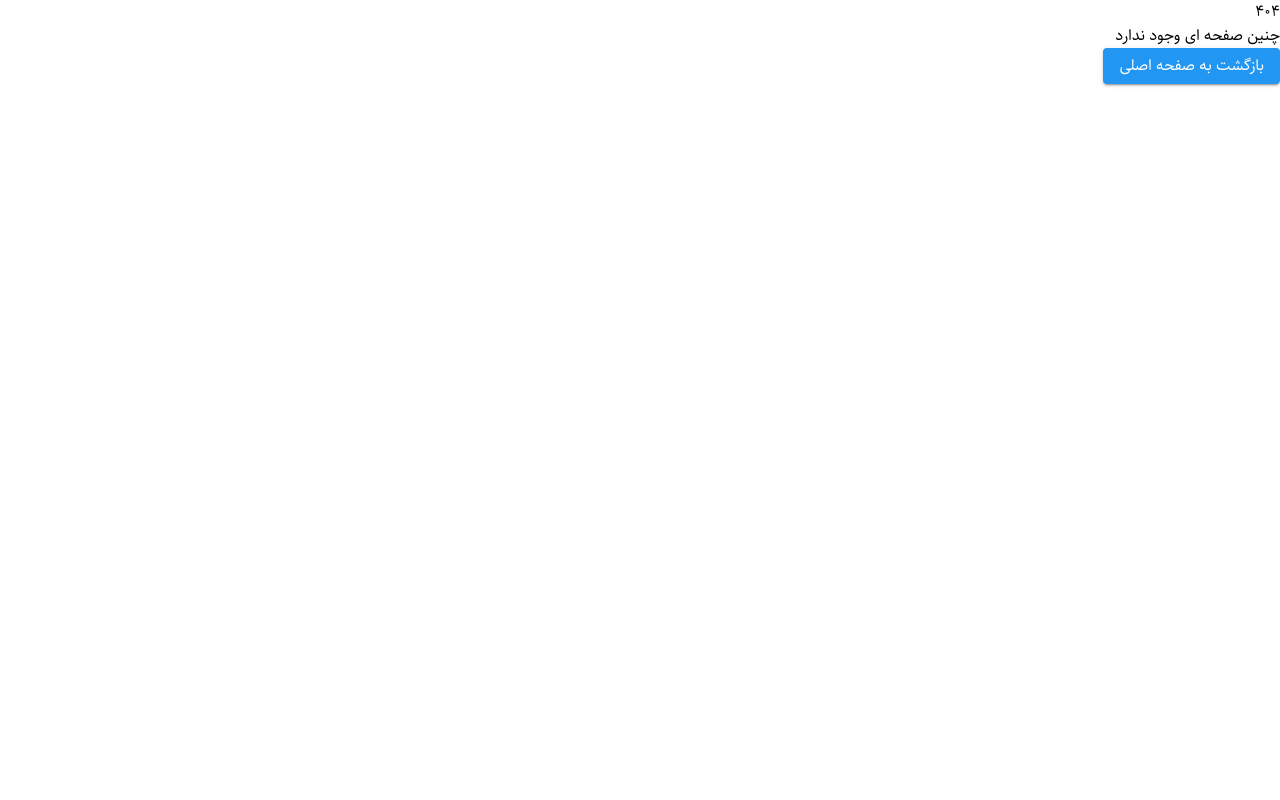
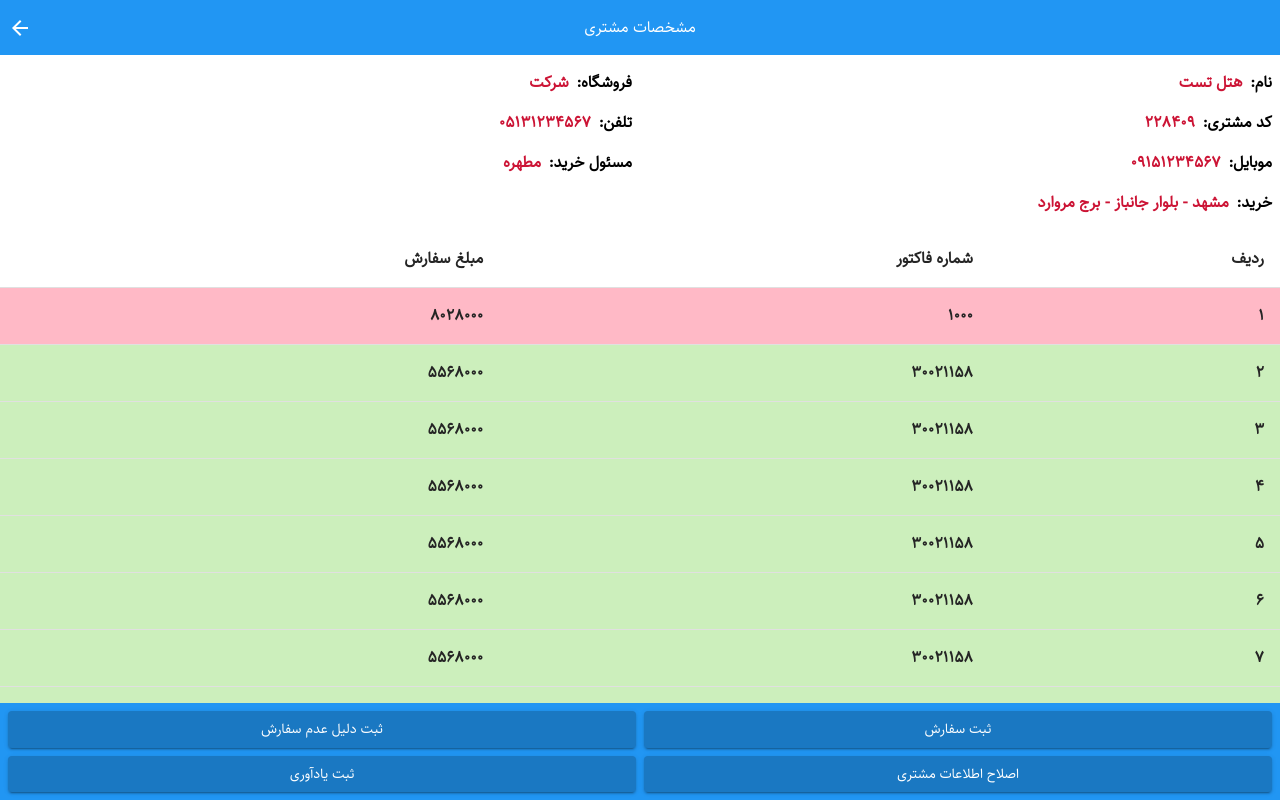
Before and after one commit to RezaHeshmatiDev/candoo, a React (Vite) app: page /customers/details/1 in a window 1280 px wide. Before the commit this address had no page. Built offline with nearby package versions, Linux system fonts and the light colour scheme.

Commit message:
(CustomersDetails.tsx) completed UI

```diff
--- a/src/components/AddCustomer/AddCustomer.tsx
+++ b/src/components/AddCustomer/AddCustomer.tsx
@@ -16,7 +16,6 @@ import {
   MenuItem,
   SelectProps,
   RadioGroupProps,
-  FormControl,
 } from "@mui/material";
 import { useFormik } from "formik";
 
--- a/src/components/Page/Page.tsx
+++ b/src/components/Page/Page.tsx
@@ -4,6 +4,7 @@ import loadable from "@loadable/component";
 import { HeaderProps } from "../../components/Header/Header";
 import { ReactNode } from "react";
 import { ResponsivePropertyParams } from "@mui/material/styles/cssUtils";
+import { HeaderHeight } from "../../utils/Constants";
 
 /**
  * Lazy import components
@@ -19,7 +20,9 @@ const Page = ({ children, sx, ...props }: Props) => {
   return (
     <>
       <Header {...props} />
-      <Box sx={sx}>{children}</Box>
+      <Box sx={sx} style={{ marginTop: HeaderHeight }}>
+        {children}
+      </Box>
     </>
   );
 };
--- /dev/null
+++ b/src/components/Table/Table.tsx
@@ -0,0 +1,50 @@
+import { ReactNode } from "react";
+import {
+  Table as MaterialTable,
+  TableBody,
+  TableCell,
+  TableContainer,
+  TableHead,
+  TableRow,
+  Typography,
+  SxProps,
+} from "@mui/material";
+
+interface Props {
+  data: any[];
+  renderItem(item: any, index: number): ReactNode | ReactNode[];
+  tableColumns: {
+    text: string;
+    align?: "inherit" | "left" | "center" | "right" | "justify";
+  }[];
+  sx?: SxProps;
+}
+
+const Table = ({ data, renderItem, tableColumns, sx }: Props) => {
+  const align = "right";
+
+  return (
+    <TableContainer sx={{ maxHeight: 510, ...sx }}>
+      <MaterialTable stickyHeader>
+        <TableHead>
+          <TableRow>
+            {tableColumns.map((item, index) => {
+              return (
+                <TableCell key={index} align={item.align || align}>
+                  <Typography fontWeight={"bold"}>{item.text}</Typography>
+                </TableCell>
+              );
+            })}
+          </TableRow>
+        </TableHead>
+        <TableBody>
+          {data.map((item, index) => {
+            return renderItem(item, index);
+          })}
+        </TableBody>
+      </MaterialTable>
+    </TableContainer>
+  );
+};
+
+export default Table;
--- /dev/null
+++ b/src/pages/Customers/Details/Actions.tsx
@@ -0,0 +1,41 @@
+import { Grid, Button, useTheme } from "@mui/material";
+
+const Actions = () => {
+  const theme = useTheme();
+
+  const actions = [
+    { id: 1, title: "ثبت سفارش", onClick: undefined },
+    { id: 2, title: "ثبت دلیل عدم سفارش", onClick: undefined },
+    { id: 3, title: "اصلاح اطلاعات مشتری", onClick: undefined },
+    { id: 4, title: "ثبت یادآوری", onClick: undefined },
+  ];
+
+  return (
+    <Grid
+      container
+      position={"fixed"}
+      bottom={0}
+      bgcolor={theme.palette.primary.main}
+      spacing={1}
+      p={1}
+      pt={0}
+    >
+      {actions.map((item) => {
+        return (
+          <Grid key={item.id} item xs={6}>
+            <Button
+              fullWidth
+              variant="contained"
+              sx={{ backgroundColor: theme.palette.primary.dark }}
+              onClick={item.onClick}
+            >
+              {item.title}
+            </Button>
+          </Grid>
+        );
+      })}
+    </Grid>
+  );
+};
+
+export default Actions;
--- /dev/null
+++ b/src/pages/Customers/Details/Info.tsx
@@ -0,0 +1,46 @@
+import { Grid, Typography, Box, useTheme } from "@mui/material";
+import { HeaderHeight } from "../../../utils/Constants";
+
+const Info = () => {
+  const theme = useTheme();
+
+  const data = [
+    { id: 1, key: "نام", value: "هتل تست" },
+    { id: 2, key: "فروشگاه", value: "شرکت" },
+    { id: 3, key: "کد مشتری", value: "228409" },
+    { id: 4, key: "تلفن", value: "05131234567" },
+    { id: 5, key: "موبایل", value: "09151234567" },
+    { id: 6, key: "مسئول خرید", value: "مطهره" },
+    { id: 7, key: "خرید", value: "مشهد - بلوار جانباز - برج مروارد" },
+  ];
+
+  return (
+    <Grid container spacing={2} py={2} px={1}>
+      {data.map((item, index) => {
+        const isLastItem = index === data.length - 1;
+        return <Item key={item.id} item={item} isLastItem={isLastItem} />;
+      })}
+    </Grid>
+  );
+};
+
+const Item = ({ item, isLastItem }: { item: any; isLastItem: boolean }) => {
+  const theme = useTheme();
+
+  const grid = { xs: isLastItem ? 12 : 6 };
+
+  return (
+    <Grid item {...grid}>
+      <Box display={"flex"}>
+        <Typography fontWeight={"bold"} ml={1}>
+          {item.key + ":"}
+        </Typography>
+        <Typography fontWeight={"bold"} color={theme.palette.error.dark}>
+          {item.value}
+        </Typography>
+      </Box>
+    </Grid>
+  );
+};
+
+export default Info;
--- /dev/null
+++ b/src/pages/Customers/Details/Receipts.tsx
@@ -0,0 +1,75 @@
+import {
+  TableCell,
+  Typography,
+  SxProps,
+  useTheme,
+  TableRow,
+} from "@mui/material";
+
+import Table from "../../../components/Table/Table";
+
+interface Props {
+  sx?: SxProps;
+}
+
+const Receipts = ({ sx }: Props) => {
+  const data = [
+    { id: 1, serial: 1000, price: 8028000, registered: false },
+    { id: 2, serial: 30021158, price: 5568000, registered: true },
+    { id: 3, serial: 30021158, price: 5568000, registered: true },
+    { id: 4, serial: 30021158, price: 5568000, registered: true },
+    { id: 5, serial: 30021158, price: 5568000, registered: true },
+    { id: 6, serial: 30021158, price: 5568000, registered: true },
+    { id: 7, serial: 30021158, price: 5568000, registered: true },
+    { id: 8, serial: 30021158, price: 5568000, registered: true },
+    { id: 9, serial: 30021158, price: 5568000, registered: true },
+    { id: 10, serial: 30021158, price: 5568000, registered: true },
+    { id: 11, serial: 30021158, price: 5568000, registered: true },
+    { id: 12, serial: 30021158, price: 5568000, registered: true },
+    { id: 13, serial: 30021158, price: 5568000, registered: true },
+    { id: 14, serial: 30021158, price: 5568000, registered: true },
+    { id: 15, serial: 30021158, price: 5568000, registered: true },
+    { id: 16, serial: 30021158, price: 5568000, registered: true },
+  ];
+  const tableColumns = [
+    { text: "ردیف" },
+    { text: "شماره فاکتور" },
+    { text: "مبلغ سفارش" },
+  ];
+
+  const theme = useTheme();
+
+  const renderItem = (item: any) => {
+    const align = "right";
+
+    let bgcolor = theme.palette.success.light; // Registered online
+    if (!item.registered) {
+      bgcolor = theme.palette.error.light; // Not registered yet - offline
+    }
+
+    return (
+      <TableRow key={item.id} sx={{ bgcolor }}>
+        <TableCell align={align}>
+          <Typography fontWeight={"bold"}>{item.id}</Typography>
+        </TableCell>
+        <TableCell align={align}>
+          <Typography fontWeight={"bold"}>{item.serial}</Typography>
+        </TableCell>
+        <TableCell align={align}>
+          <Typography fontWeight={"bold"}>{item.price}</Typography>
+        </TableCell>
+      </TableRow>
+    );
+  };
+
+  return (
+    <Table
+      data={data}
+      tableColumns={tableColumns}
+      renderItem={renderItem}
+      sx={sx}
+    />
+  );
+};
+
+export default Receipts;
--- /dev/null
+++ b/src/pages/Customers/Details/index.tsx
@@ -0,0 +1,21 @@
+import { useParams } from "react-router-dom";
+import { Grid } from "@mui/material";
+
+import Page from "../../../components/Page/Page";
+import Info from "./Info";
+import Receipts from "./Receipts";
+import Actions from "./Actions";
+
+const CustomerDetails = () => {
+  const { id } = useParams(); // Customer id
+
+  return (
+    <Page title="مشخصات مشتری" hasBack>
+      <Info />
+      <Receipts />
+      <Actions />
+    </Page>
+  );
+};
+
+export default CustomerDetails;
--- a/src/pages/Customers/List.tsx
+++ b/src/pages/Customers/List.tsx
@@ -4,7 +4,8 @@ import ShoppingCartIcon from "@mui/icons-material/ShoppingCart";
 import RemoveRedEyeIcon from "@mui/icons-material/RemoveRedEye";
 import ProductionQuantityLimitsIcon from "@mui/icons-material/ProductionQuantityLimits";
 
-import CustomersData from "./Customers.json";
+import Customers from "./Customers.json";
+import { useNavigate } from "react-router-dom";
 
 interface Customer {
   id: number;
@@ -17,8 +18,8 @@ interface Customer {
 
 const List = () => {
   return (
-    <Box pb={6}>
-      {CustomersData.data.map((customer) => {
+    <Box pb={13}>
+      {Customers.data.map((customer) => {
         return <Item key={customer.id} customer={customer} />;
       })}
       <TagsLabel />
@@ -28,9 +29,15 @@ const List = () => {
 
 const Item = ({ customer }: { customer: Customer }) => {
   const theme = useTheme();
+  const navigate = useNavigate();
+
+  const onClickItem = () => {
+    navigate(`./details/${customer.id}`);
+  };
 
   return (
     <Box
+      onClick={onClickItem}
       display={"flex"}
       justifyContent={"space-between"}
       borderTop={`1px solid ${theme.palette.common.black}`}
@@ -113,7 +120,7 @@ const TagsLabel = () => {
       sx={{ backgroundColor: theme.palette.primary.main }}
     >
       <TagsLabelItem title={"سفارش"} icon={ShoppingCartIcon} />
-      <TagsLabelItem title={'عدم سفارش"'} icon={ProductionQuantityLimitsIcon} />
+      <TagsLabelItem title={"عدم سفارش"} icon={ProductionQuantityLimitsIcon} />
       <TagsLabelItem title={"مختصات"} icon={LocationOnIcon} />
       <TagsLabelItem title={"ویزیت شده"} icon={RemoveRedEyeIcon} />
     </Box>
--- a/src/pages/Customers/index.tsx
+++ b/src/pages/Customers/index.tsx
@@ -7,6 +7,7 @@ import TopTabbar from "../../components/Tabbar/TopTabbar";
 import Marketer from "./Marketer";
 import CustomerSearch from "../../components/CustomerSearch/CustomerSearch";
 import AddCustomer from "../../components/AddCustomer/AddCustomer";
+import { Button } from "@mui/material";
 
 const Customers = () => {
   const customerSearchRef = useRef<any>(null);
@@ -58,6 +59,21 @@ const Customers = () => {
 
       <CustomerSearch ref={customerSearchRef} />
       <AddCustomer ref={addCustomerRef} />
+
+      <Button
+        variant="contained"
+        sx={{
+          position: "fixed",
+          bottom: "65px",
+          right: "10px",
+          borderRadius: "50%",
+          width: "50px",
+          height: "50px",
+          minWidth: "auto",
+        }}
+      >
+        <AddIcon onClick={onClickAdd} />
+      </Button>
     </>
   );
 };
--- a/src/router/MainRouter.tsx
+++ b/src/router/MainRouter.tsx
@@ -9,6 +9,7 @@ import loadable from "@loadable/component";
 import SuspenseComponent from "../components/Suspense/Suspense";
 import Information from "../pages/Information/Index";
 import Customers from "../pages/Customers";
+import CustomerDetails from "../pages/Customers/Details";
 import Auth from "../pages/Auth";
 
 /**
@@ -42,6 +43,7 @@ const MainRouter = () => {
            * Customers
            */}
           <Route path="/customers" element={<Customers />} />
+          <Route path="/customers/details/:id" element={<CustomerDetails />} />
 
           {/**
            Page 404 not found
```
